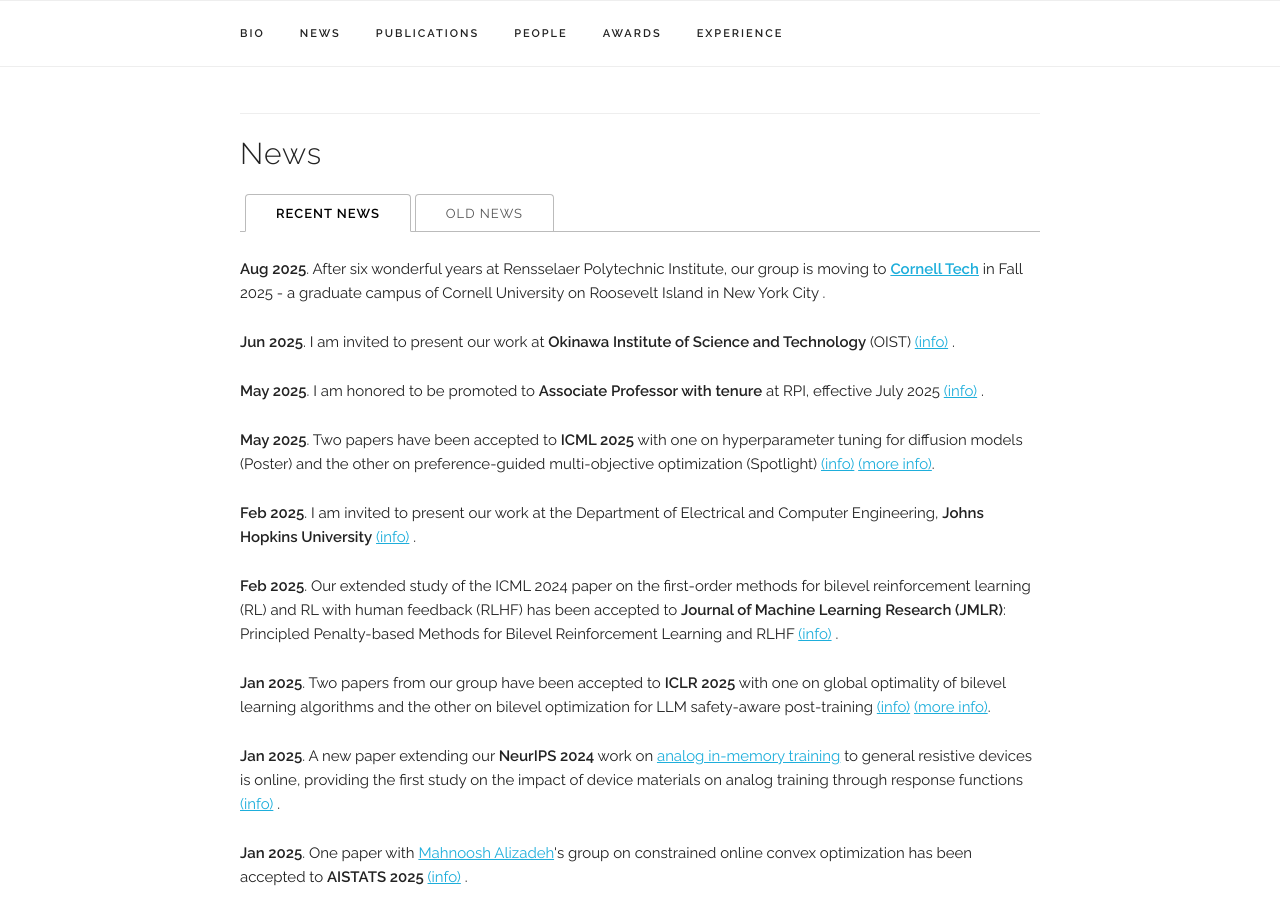
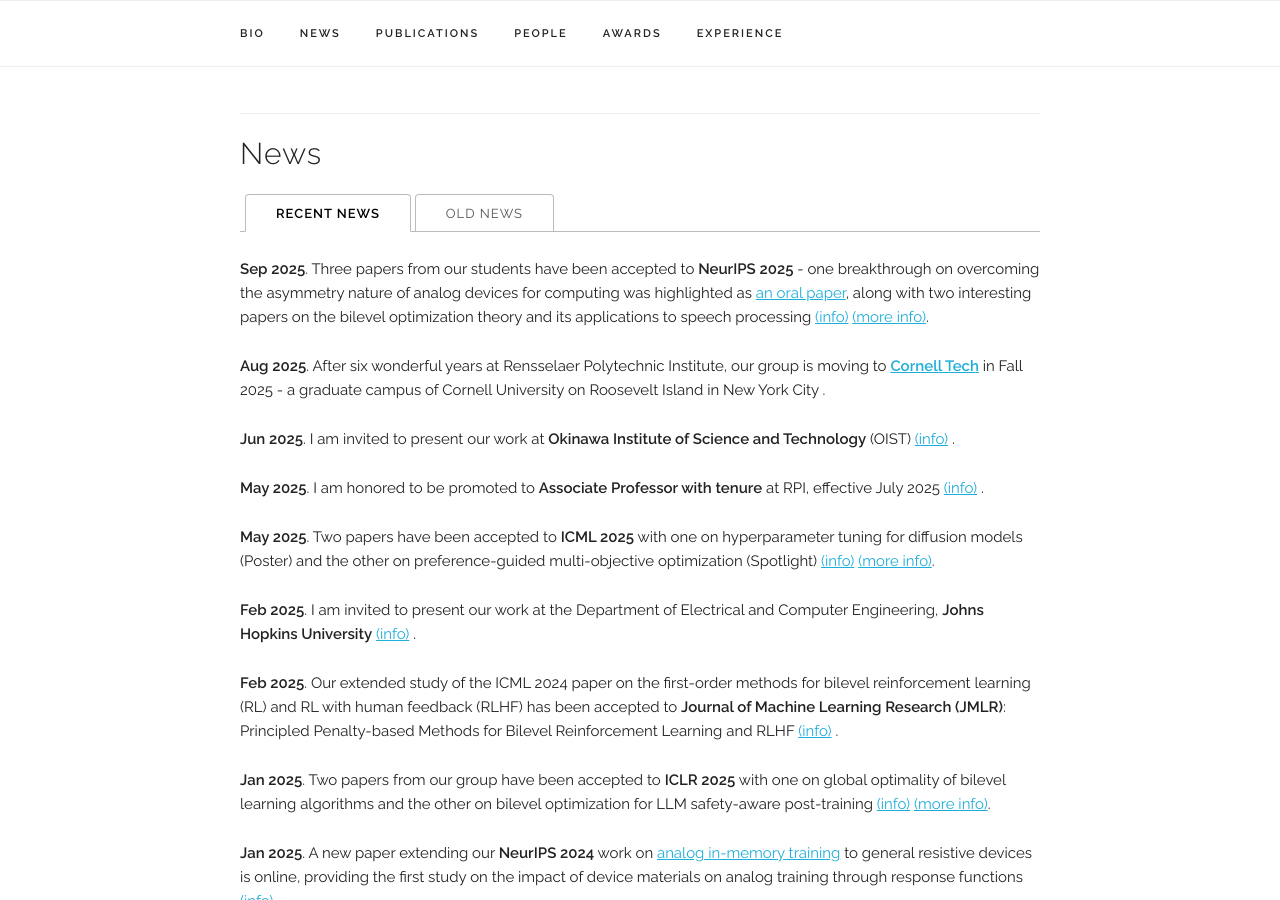
Before and after one commit to chentianyi1991/chentianyi1991.github.io, a Jekyll site: the page built from index.html, in a window 1280 px wide and 900 px high, scrolled down 1013 px. Built offline with Jekyll 4.4.1, drawn with Linux system fonts in a browser that asks for light colours; some web fonts are replaced; comment, search, counter and statistics services are not loaded.

Commit message:
Update news.yaml

```diff
--- a/_data/news.yaml
+++ b/_data/news.yaml
@@ -1,4 +1,10 @@
 news_items:
+  - item: "Three papers from our students have been accepted to <b>NeurIPS 2025</b> - one breakthrough on overcoming the asymmetry nature of analog devices for computing was highlighted as <a href='https://arxiv.org/pdf/2502.06309'>an oral paper</a>, along with two interesting papers on the bilevel optimization theory and its applications to speech processing"
+    link: "https://arxiv.org/pdf/2507.20400"
+    link2: "https://arxiv.org/pdf/2508.09228"
+    date: "Sep 2025"
+    selected: y
+
   - item: "After six wonderful years at Rensselaer Polytechnic Institute, our group is moving to <a href='https://tech.cornell.edu/'target='_blank'><b>Cornell Tech</b></a> in Fall 2025 - a graduate campus of Cornell University on Roosevelt Island in New York City"
     date: "Aug 2025"
     selected: y
```
